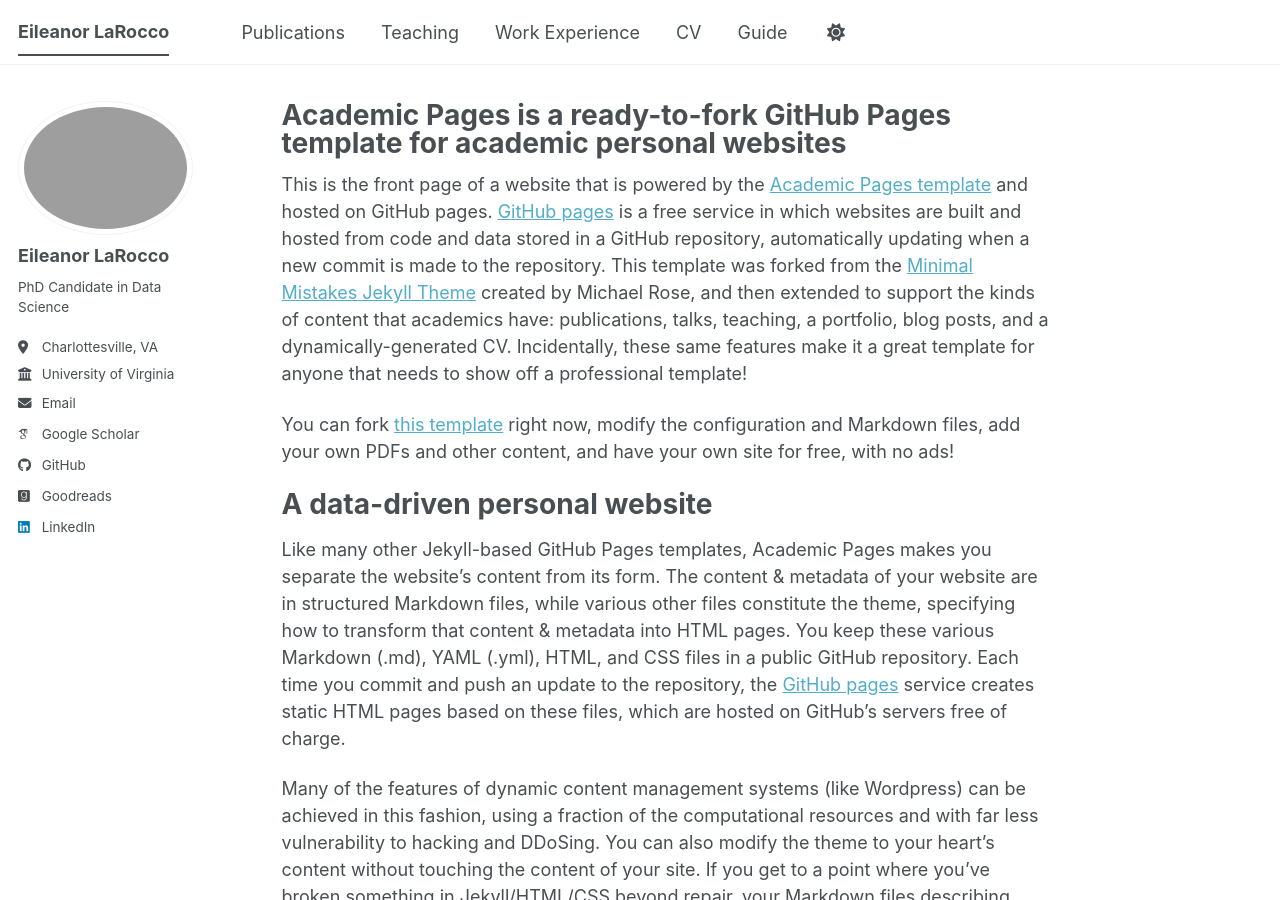
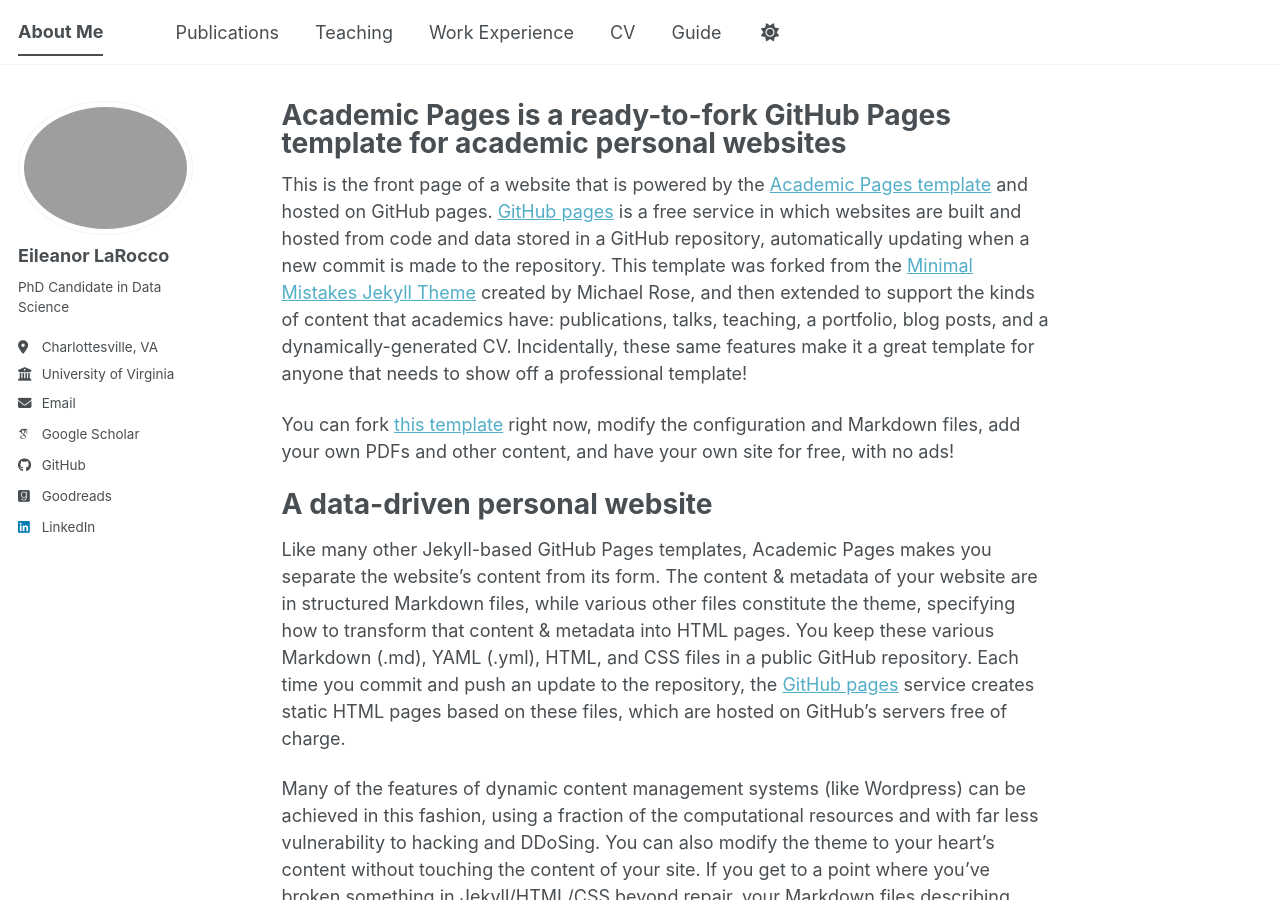
Before and after one commit to eplarocco/eplarocco.github.io, a Jekyll site: the page built from _pages/about.md, in a window 1280 px wide and 900 px high. Built offline with Jekyll 4.4.1, drawn with Linux system fonts in a browser that asks for light colours; some web fonts are replaced; a script bundle is joined from its source files by our own code; library files that are not in the unit come from our copies.

Commit message:
Change site title from 'Eileanor LaRocco' to 'About Me'

```diff
--- a/_config.yml
+++ b/_config.yml
@@ -9,7 +9,7 @@
 # Basic Site Settings
 locale                   : "en-US"
 site_theme               : "default" # The available themes options are "default", "air", "sunrise", "mint", "dirt" and "contrast"
-title                    : "Eileanor LaRocco"
+title                    : "About Me"
 title_separator          : "-"
 name                     : &name "Eileanor LaRocco"
 description              : &description "Eileanor LaRocco's academic portfolio"   # Update this with a general description of your site, this is the default if not overridden by a page
```
